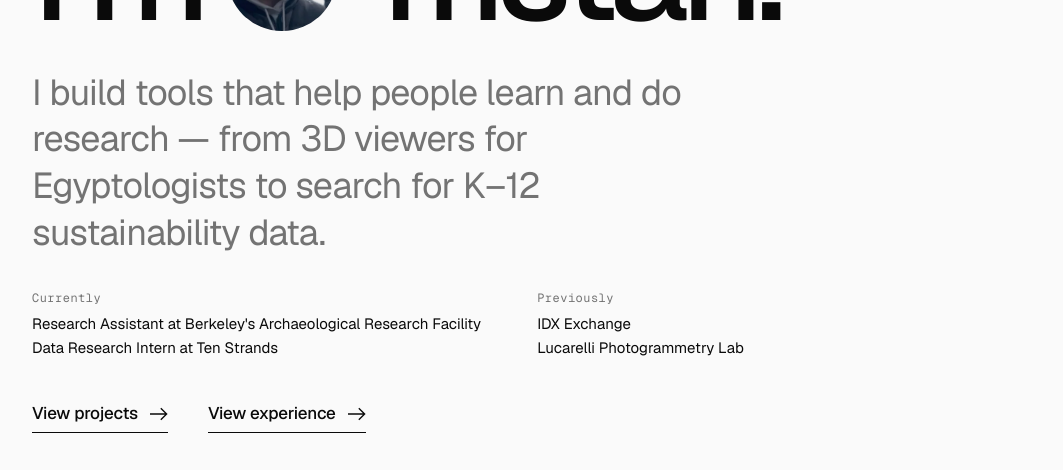
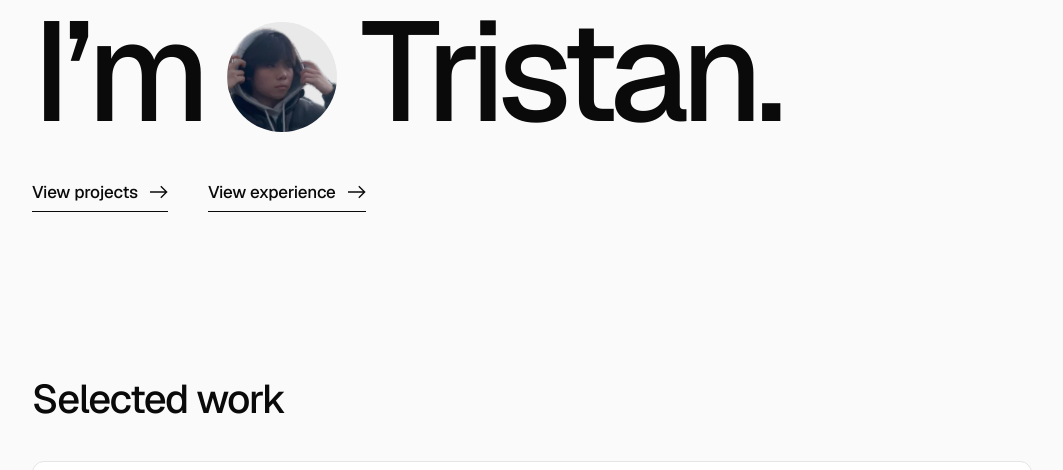
Before and after one commit to tantancodes/tristan-portfolio, a Next.js app: page / in a window 1280 px wide. Shown: the part 237-707 px from the top of the page, without its empty margins (108-1171 px from the left). Built offline with nearby package versions, Linux system fonts and the light colour scheme.

Commit message:
remove positioning line and currently/previously block from the hero

```diff
--- a/app/globals.css
+++ b/app/globals.css
@@ -144,18 +144,6 @@ img, svg { display: block; max-width: 100%; }
   vertical-align: -0.08em;
   margin: 0 0.04em;
 }
-.hero-role {
-  font-size: clamp(22px, 3.2vw, 36px);
-  line-height: 1.3;
-  letter-spacing: -0.02em;
-  color: var(--ink-soft);
-  max-width: 30ch;
-  text-wrap: pretty;
-}
-/* Currently / Previously, under the positioning line */
-.hero-now { display: flex; flex-wrap: wrap; gap: 16px 56px; margin: 0; font-size: 15px; }
-.hero-now dt { margin-bottom: 4px; }
-.hero-now dd { margin: 0; }
 
 .hero-line { font-size: clamp(36px, 6.2vw, 72px); letter-spacing: -0.04em; }
 
--- a/components/Hero.tsx
+++ b/components/Hero.tsx
@@ -5,11 +5,6 @@ import { hero, site } from "@/content/projects";
 const firstName = site.name.split(" ")[0];
 
 export default function Hero() {
-  const now = [
-    { label: "Currently", items: hero.currently },
-    { label: "Previously", items: hero.previously },
-  ];
-
   return (
     <section className="hero container">
       <FadeIn>
@@ -25,23 +20,6 @@ export default function Hero() {
       </FadeIn>
 
       <FadeIn delay={150}>
-        <p className="hero-role">{hero.positioning}</p>
-      </FadeIn>
-
-      <FadeIn delay={220}>
-        <dl className="hero-now">
-          {now.map((group) => (
-            <div key={group.label}>
-              <dt className="label">{group.label}</dt>
-              {group.items.map((item) => (
-                <dd key={item}>{item}</dd>
-              ))}
-            </div>
-          ))}
-        </dl>
-      </FadeIn>
-
-      <FadeIn delay={300}>
         <div className="hero-ctas">
           {hero.ctas.map((c) => (
             <ArrowLink key={c.href} href={c.href}>
--- a/content/projects.ts
+++ b/content/projects.ts
@@ -127,10 +127,6 @@ export const site = {
 /** The opening screen (components/Hero.tsx). */
 export const hero = {
   eyebrow: "Data Science & Economics · UC Berkeley",
-  positioning:
-    "I build tools that help people learn and do research — from 3D viewers for Egyptologists to search for K–12 sustainability data.",
-  currently: ["Research Assistant at Berkeley's Archaeological Research Facility", "Data Research Intern at Ten Strands"],
-  previously: ["IDX Exchange", "Lucarelli Photogrammetry Lab"],
   ctas: [
     { label: "View projects", href: "#projects" },
     { label: "View experience", href: "#experience" },
```
